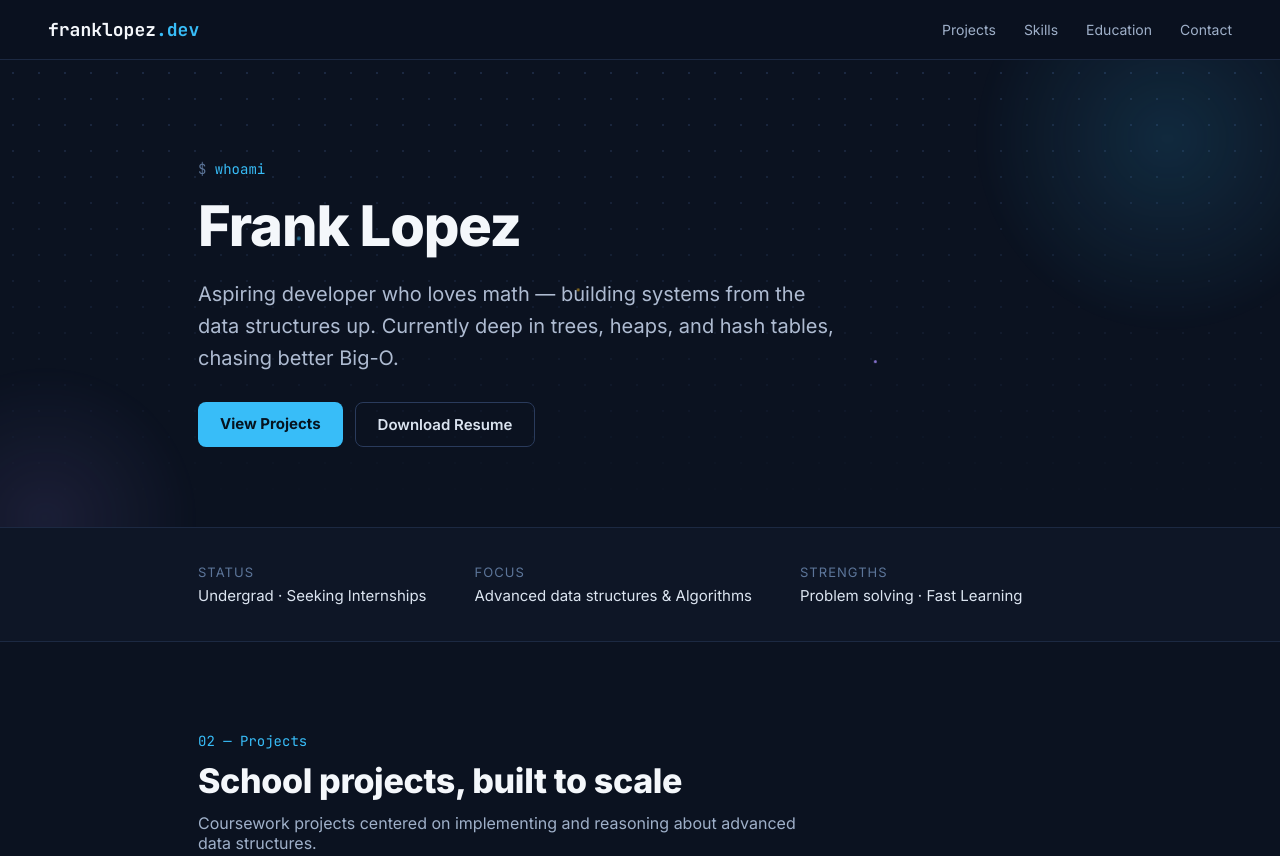
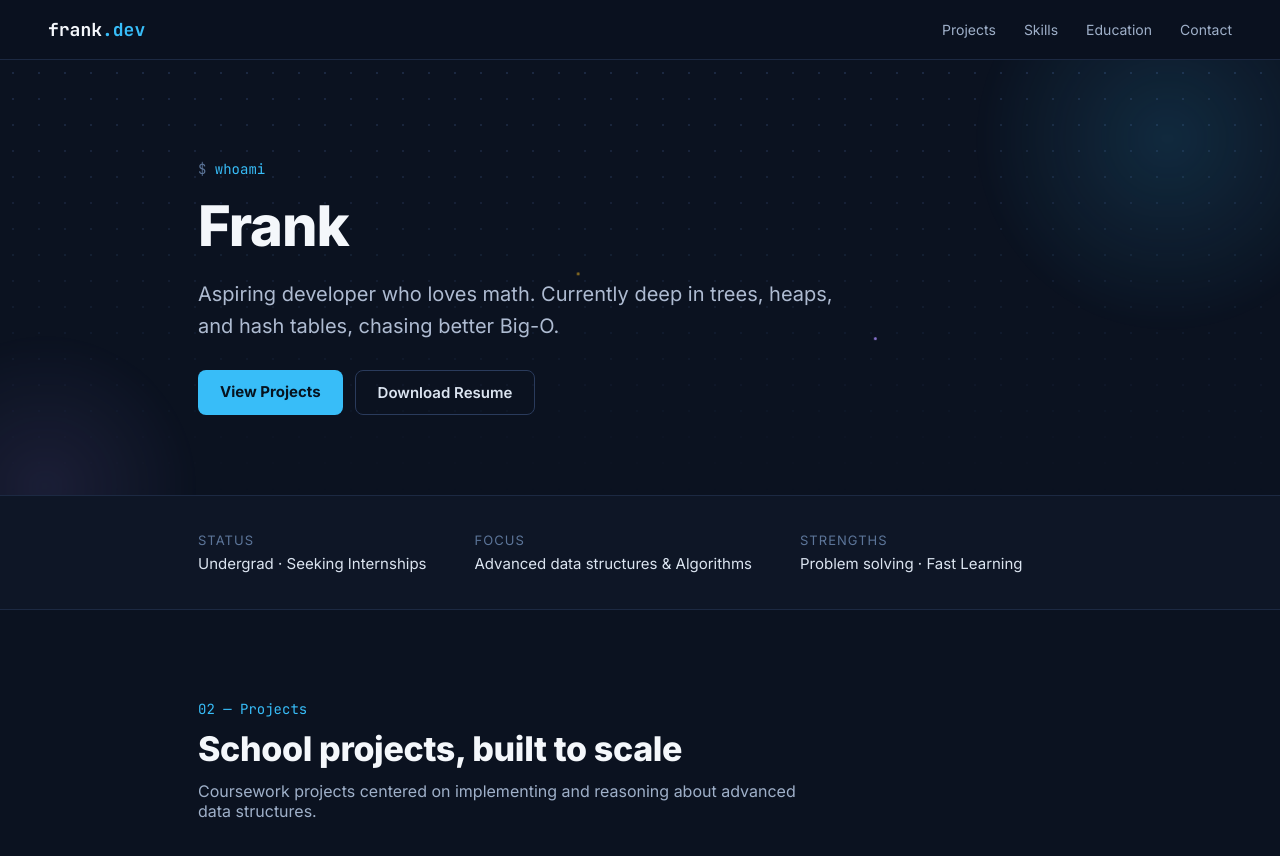
Before and after one commit to franklopezdev-eng/Portfolio, a plain HTML site: page index.html in a window 1280 px wide. Shown: the top 856 px of the page. Drawn offline with Linux system fonts and the light colour scheme.

Commit message:
Changed name

```diff
--- a/index.html
+++ b/index.html
@@ -3,7 +3,7 @@
 <head>
 <meta charset="utf-8">
 <meta name="viewport" content="width=device-width, initial-scale=1">
-<title>Frank Lopez - Portfolio</title>
+<title>Frank - Portfolio</title>
 <link rel="preconnect" href="https://fonts.googleapis.com">
 <link href="https://fonts.googleapis.com/css2?family=JetBrains+Mono:wght@400;500;700&family=Inter:wght@400;500;600;700;800&display=swap" rel="stylesheet">
 <link rel="stylesheet" href="resources/css/styles.css">
@@ -12,7 +12,7 @@
 
   <!-- NAV -->
   <div class="nav">
-    <div class="nav-logo">franklopez<span class="nav-logo-accent">.dev</span></div>
+    <div class="nav-logo">frank<span class="nav-logo-accent">.dev</span></div>
     <div class="nav-links">
       <a href="#projects">Projects</a>
       <a href="#skills">Skills</a>
@@ -32,10 +32,9 @@
 
     <div class="hero-inner">
       <div class="hero-tag"><span class="hero-tag-dollar">$</span> whoami</div>
-      <h1 class="hero-title">Frank Lopez</h1>
+      <h1 class="hero-title">Frank</h1>
       <p class="hero-desc">
-        Aspiring developer who loves math — building systems from the data structures up.
-        Currently deep in trees, heaps, and hash tables, chasing better Big-O.
+        Aspiring developer who loves math. Currently deep in trees, heaps, and hash tables, chasing better Big-O.
       </p>
       <div class="hero-actions">
         <a href="#projects" class="btn-primary">View Projects</a>
```
